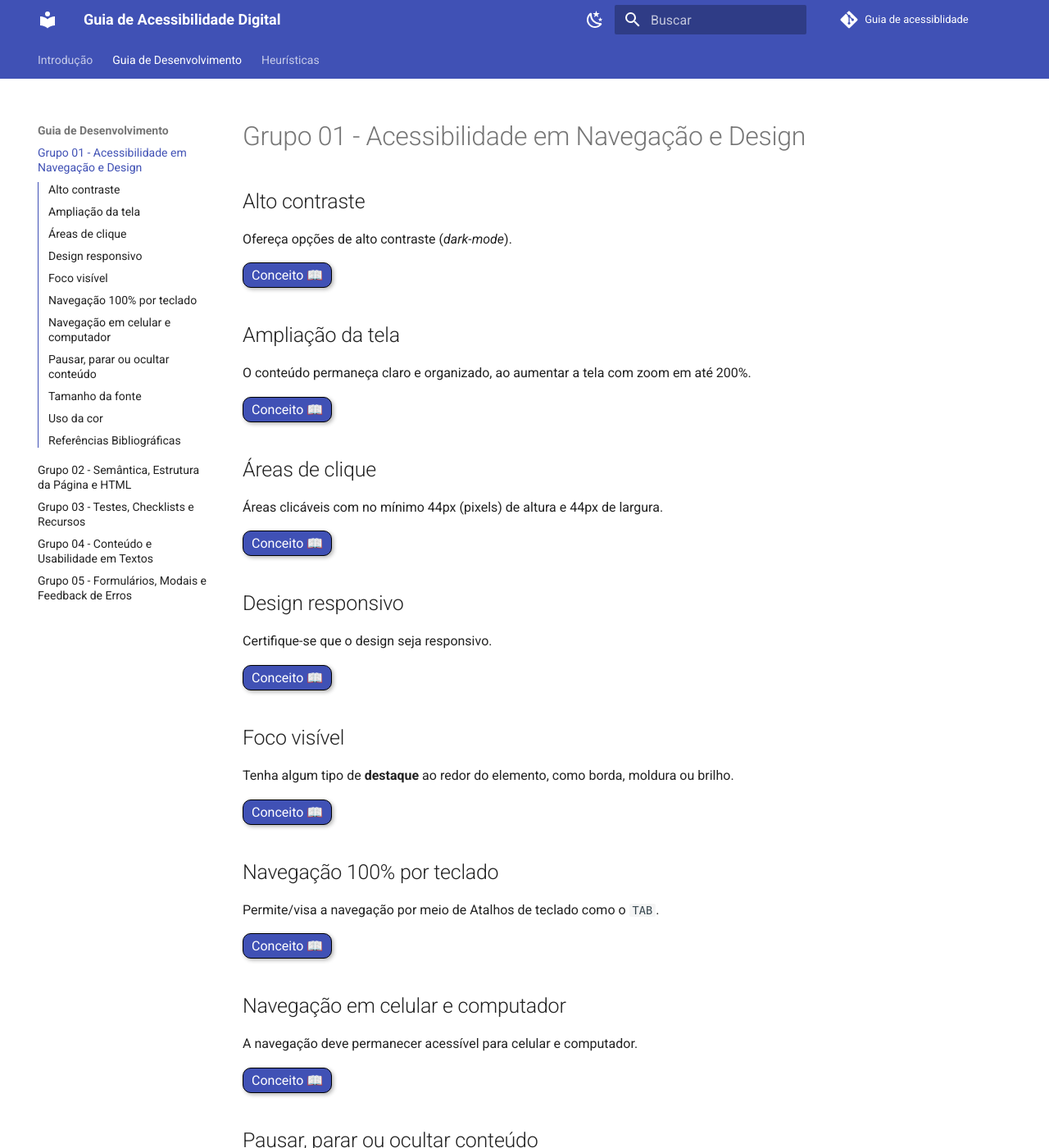
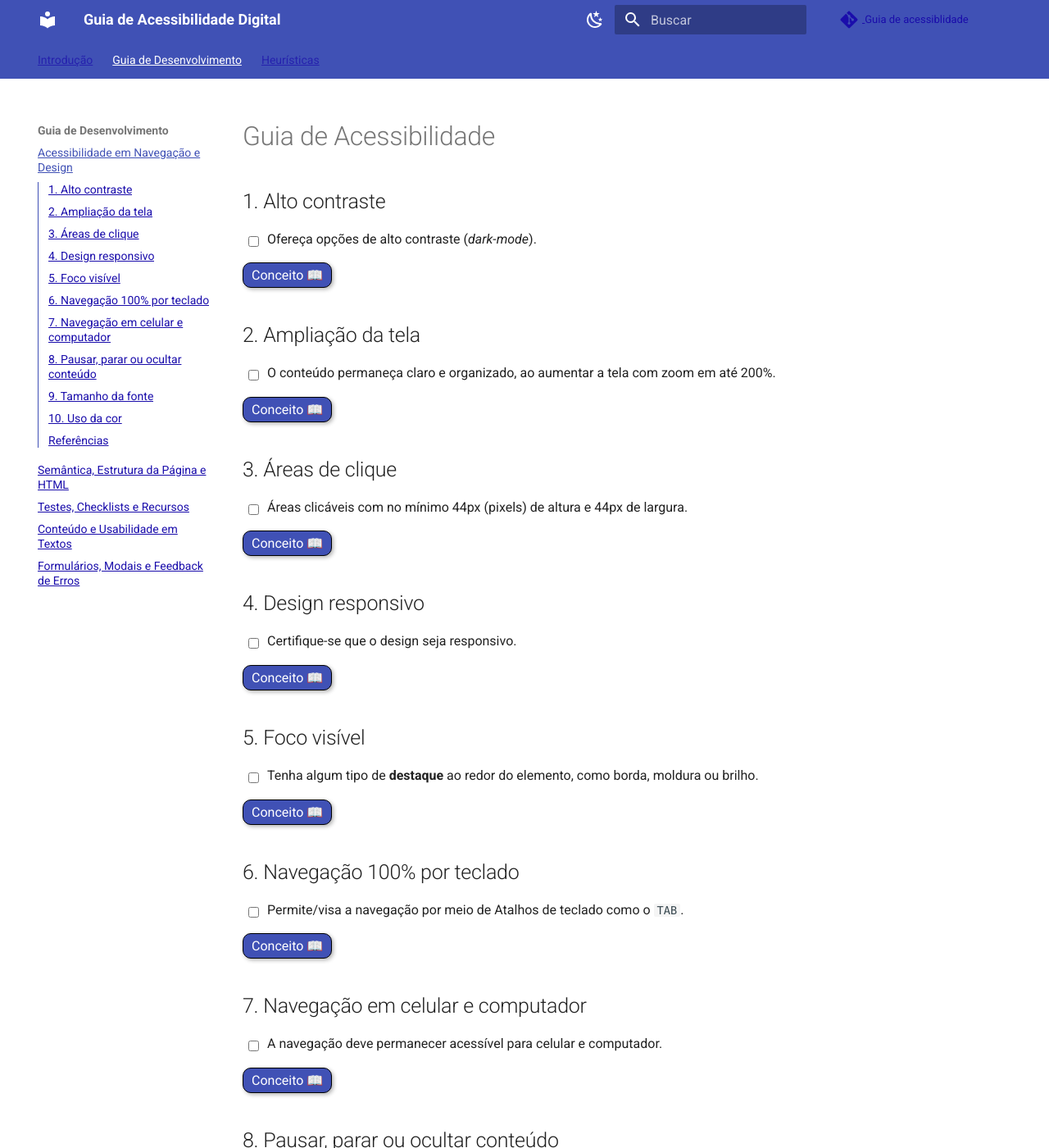
Before and after one commit to joseandre25/IHC-G02-Guia-De-Acessibilidade, an MkDocs documentation site: the page built from docs/topics/grupo1.md, in a window 1280 px wide and 1400 px high. Shown: the whole window at 82% size. Built offline with MkDocs 1.6.1 and Material for MkDocs 9.7.7, drawn with Linux system fonts in a browser that asks for light colours; some web fonts are replaced; comment, search, counter and statistics services are not loaded; some of the changed text lies outside the part shown.

Commit message:
feat: referencias

````diff
--- a/docs/topics/grupo1.md
+++ b/docs/topics/grupo1.md
@@ -1,5 +1,7 @@
-## Alto contraste
-Ofereça opções de alto contraste (*dark-mode*).
+# Guia de Acessibilidade
+
+## 1. Alto contraste
+- [ ] Ofereça opções de alto contraste (*dark-mode*).
 
 <style>
   button:not(#aumentar):not(#diminuir) {
@@ -23,34 +25,34 @@
   Conceito 📖
 </button>
 <div id="altocontraste" style="display: none;">
-O alto contraste facilita a leitura e a compreensão do conteúdo para pessoas com dificuldades visuais, como daltonismo ou visão embaçada. Quando as cores de fundo e texto têm um contraste forte, é mais fácil para essas pessoas distinguir as informações, tornando o site mais inclusivo e acessível para todos. Isso ajuda a garantir que mais pessoas possam navegar de forma eficiente e sem barreiras.
+O alto contraste facilita a leitura e a compreensão do conteúdo para pessoas com dificuldades visuais, como daltonismo ou visão embaçada. Quando as cores de fundo e texto têm um contraste forte, é mais fácil para essas pessoas distinguir as informações, tornando o site mais inclusivo e acessível para todos. Isso ajuda a garantir que mais pessoas possam navegar de forma eficiente e sem barreiras. <a href="#referencia-1">[1]</a>
 </div>
 
-## Ampliação da tela
+## 2. Ampliação da tela
 
-O conteúdo permaneça claro e organizado, ao aumentar a tela com zoom em até 200%.
+- [ ] O conteúdo permaneça claro e organizado, ao aumentar a tela com zoom em até 200%.
 
 <button onclick="let el = document.getElementById('ZOOM'); el.style.display = el.style.display === 'none' ? 'block' : 'none';">
   Conceito 📖
 </button>
 <div id="ZOOM" style="display: none;">
-Ao aumentar a tela com o zoom do navegador em até 200%, o conteúdo precisa continuar claro e organizado, sem que nenhuma informação desapareça ou fique sobreposta.
+Ao aumentar a tela com o zoom do navegador em até 200%, o conteúdo precisa continuar claro e organizado, sem que nenhuma informação desapareça ou fique sobreposta. <a href="#referencia-2">[2]</a>
 </div>
 
-## Áreas de clique
+## 3. Áreas de clique
 
-Áreas clicáveis com no mínimo 44px (pixels) de altura e 44px de largura.
+- [ ] Áreas clicáveis com no mínimo 44px (pixels) de altura e 44px de largura.
 
 <button onclick="let el = document.getElementById('clique'); el.style.display = el.style.display === 'none' ? 'block' : 'none';">
   Conceito 📖
 </button>
 <div id="clique" style="display: none;">
-Os botões e áreas de clique de uma página devem ter um tamanho suficiente para que qualquer pessoa consiga usar com facilidade e segurança. Em computadores, o tamanho mínimo recomendado é de 24x24px, e em celulares é 48x48px. Mesmo que o ícone ou botão em si seja menor, como por exemplo 40px ou 20px de largura. Porém, não tão grandes a ponto de invadirem o espaço de outros botões ou elementos próximos. Ainda mais em telas menores para não ocorrer cliques acidentais.
+Os botões e áreas de clique de uma página devem ter um tamanho suficiente para que qualquer pessoa consiga usar com facilidade e segurança. Em computadores, o tamanho mínimo recomendado é de 24x24px, e em celulares é 48x48px. Mesmo que o ícone ou botão em si seja menor, como por exemplo 40px ou 20px de largura. Porém, não tão grandes a ponto de invadirem o espaço de outros botões ou elementos próximos. Ainda mais em telas menores para não ocorrer cliques acidentais. <a href="#referencia-3">[3]</a>
 </div>
 
-## Design responsivo
+## 4. Design responsivo
 
-Certifique-se que o design seja responsivo.
+- [ ] Certifique-se que o design seja responsivo.
 
 <button onclick="let el = document.getElementById('responsivo'); el.style.display = el.style.display === 'none' ? 'block' : 'none';">
   Conceito 📖
@@ -58,12 +60,12 @@
 <div id="responsivo" style="display: none;">
 O design responsivo é muito importante para a acessibilidade, pois permite que a interface se adapte às necessidades de quem está navegando.
 
-Uma dica é começar a criar o design para celular e, depois, ajustar para computadores. Isso facilita o desenvolvimento e garante que o conteúdo fique bem organizado em telas de todos os tamanhos.
+Uma dica é começar a criar o design para celular e, depois, ajustar para computadores. Isso facilita o desenvolvimento e garante que o conteúdo fique bem organizado em telas de todos os tamanhos. <a href="#referencia-4">[4]</a>
 </div>
 
-## Foco visível
+## 5. Foco visível
 
-Tenha algum tipo de **destaque** ao redor do elemento, como borda, moldura ou brilho.
+- [ ] Tenha algum tipo de **destaque** ao redor do elemento, como borda, moldura ou brilho.
 
 <button onclick="let el = document.getElementById('focov'); el.style.display = el.style.display === 'none' ? 'block' : 'none';">
   Conceito 📖
@@ -71,52 +73,52 @@
 <div id="focov" style="display: none;">
 Garantir que o foco esteja visível na tela é essencial. O foco é como um destaque ao redor do elemento em que o usuário está interagindo, como uma borda ou moldura. Quando o foco não aparece ou simplesmente não existe, fica muito difícil navegar usando apenas o teclado.
 
-Para resolver isso, use recursos visuais para mostrar claramente onde está o foco.
+Para resolver isso, use recursos visuais para mostrar claramente onde está o foco. <a href="#referencia-5">[5]</a>
 </div>
 
-## Navegação 100% por teclado
+## 6. Navegação 100% por teclado
 
-Permite/visa a navegação por meio de Atalhos de teclado como o ```TAB```.
+- [ ] Permite/visa a navegação por meio de Atalhos de teclado como o ```TAB```.
 
 <button onclick="let el = document.getElementById('teclado'); el.style.display = el.style.display === 'none' ? 'block' : 'none';">
   Conceito 📖
 </button>
 <div id="teclado" style="display: none;">
-Todas as funções de uma página web precisam funcionar usando apenas o teclado. Por isso, é importante evitar efeitos visuais que dependem somente do movimento do mouse, como quando passamos o cursor sobre algo (<i>mouseover</i>) para revelar informações. Uma boa alternativa é fazer com que as ações também sejam ativadas com um clique, permitindo que pessoas que usam leitores de tela consigam acessar tudo usando o teclado.
+Todas as funções de uma página web precisam funcionar usando apenas o teclado. Por isso, é importante evitar efeitos visuais que dependem somente do movimento do mouse, como quando passamos o cursor sobre algo (<i>mouseover</i>) para revelar informações. Uma boa alternativa é fazer com que as ações também sejam ativadas com um clique, permitindo que pessoas que usam leitores de tela consigam acessar tudo usando o teclado. <a href="#referencia-6">[6]</a>
 </div>
 
-## Navegação em celular e computador
+## 7. Navegação em celular e computador
 
-A navegação deve permanecer acessível para celular e computador.
+- [ ] A navegação deve permanecer acessível para celular e computador.
 
 <button onclick="let el = document.getElementById('navcel'); el.style.display = el.style.display === 'none' ? 'block' : 'none';">
   Conceito 📖
 </button>
 <div id="navcel" style="display: none;">
-No Brasil, há mais celulares do que computadores, e muitas pessoas navegam por *notebooks* ou desktops sem encontrar problemas. Porém, ao acessar o mesmo conteúdo pelo celular, é possível que surjam barreiras, algo que não deveria ocorrer. A experiência de navegação acessível pode variar bastante dependendo do fabricante do celular ou do navegador utilizado.
+No Brasil, há mais celulares do que computadores, e muitas pessoas navegam por *notebooks* ou desktops sem encontrar problemas. Porém, ao acessar o mesmo conteúdo pelo celular, é possível que surjam barreiras, algo que não deveria ocorrer. A experiência de navegação acessível pode variar bastante dependendo do fabricante do celular ou do navegador utilizado. <a href="#referencia-4">[4]</a>
 </div>
 
-## Pausar, parar ou ocultar conteúdo
+## 8. Pausar, parar ou ocultar conteúdo
 
-Conteúdos que se movem, permita opções para pausar, reduzir movimento e avançar e voltar.
+- [ ] Conteúdos que se movem, permita opções para pausar, reduzir movimento e avançar e voltar.
 
 <button onclick="let el = document.getElementById('carrosel'); el.style.display = el.style.display === 'none' ? 'block' : 'none';">
   Conceito 📖
 </button>
 <div id="carrosel" style="display: none;">
 Para conteúdos que se movem, como carrosseis, é essencial permitir que o usuário possa pausar, esconder ou parar. Movimentos automáticos sem controle podem prejudicar a experiência de pessoas com condições neurodiversas ou que usam leitores de tela. Isso acontece porque esses conteúdos podem gerar sobrecarga mental, distrair do restante da página ou dificultar a navegação.
-Por isso, evite usar movimentos automáticos sempre que possível. Se for realmente necessário mantê-los, ofereça opções de pausar, reduzir o movimento, além de botões para avançar e voltar.
+Por isso, evite usar movimentos automáticos sempre que possível. Se for realmente necessário mantê-los, ofereça opções de pausar, reduzir o movimento, além de botões para avançar e voltar. <a href="#referencia-7">[7]</a>
 </div>
 
-## Tamanho da fonte
+## 9. Tamanho da fonte
 
-Tenha ferramentas que aumentem ou diminuiam a fonte para o leitor.
+- [ ] Tenha ferramentas que aumentem ou diminuiam a fonte para o leitor.
 
 <button onclick="let el = document.getElementById('tamanho'); el.style.display = el.style.display === 'none' ? 'block' : 'none';">
   Conceito 📖
 </button>
 <div id="tamanho" style="display: none;">
-Botões para ajuste do tamanho das letras, embora não sejam obrigatórios para garantir a acessibilidade, podem ser úteis para os usuários. Isso ocorre porque muitas pessoas com deficiência já utilizam essas funções diretamente em seus navegadores ou por meio de atalhos no teclado. No entanto, é fundamental que o site seja bem elaborado e compatível com essas ferramentas. Assim, esses botões podem oferecer mais conforto durante a navegação.
+Botões para ajuste do tamanho das letras, embora não sejam obrigatórios para garantir a acessibilidade, podem ser úteis para os usuários. Isso ocorre porque muitas pessoas com deficiência já utilizam essas funções diretamente em seus navegadores ou por meio de atalhos no teclado. No entanto, é fundamental que o site seja bem elaborado e compatível com essas ferramentas. Assim, esses botões podem oferecer mais conforto durante a navegação. <a href="#referencia-8">[8]</a>
 <div class="container">
   <button id="aumentar" onclick="aumentarFonte()">A+</button>
   <button id="diminuir" onclick="diminuirFonte()">A-</button>
@@ -157,17 +159,80 @@
 </style>
 </div>
 
-## Uso da cor
+## 10. Uso da cor
 
-Verificar a escolha das cores de maneira mais adequada.
+- [ ] Verificar a escolha das cores de maneira mais adequada.
 
 <button onclick="let el = document.getElementById('cor'); el.style.display = el.style.display === 'none' ? 'block' : 'none';">
   Conceito 📖
 </button>
 <div id="cor" style="display: none;">
-A escolha das cores de um site deve ser feita com cuidado, pois as pessoas enxergam as cores de formas diferentes. Algumas têm dificuldade em distinguir certas cores, como nos casos de daltonismo, em que a pessoa pode não enxergar vermelho, verde, azul ou, em alguns casos, nenhuma cor. Por isso, as cores podem ter um impacto muito grande na forma como essas pessoas entendem o conteúdo.
+A escolha das cores de um site deve ser feita com cuidado, pois as pessoas enxergam as cores de formas diferentes. Algumas têm dificuldade em distinguir certas cores, como nos casos de daltonismo, em que a pessoa pode não enxergar vermelho, verde, azul ou, em alguns casos, nenhuma cor. Por isso, as cores podem ter um impacto muito grande na forma como essas pessoas entendem o conteúdo. <a href="#referencia-9">[9]</a>
 </div>
 
-## Referências Bibliográficas
+## Referências
 
-> <a id="RP1" href="https://www.w3.org/WAI/WCAG22/Understanding/use-of-color.html](https://www.w3.org/WAI/WCAG22/Understanding/use-of-color.html"></a> WCAG 2.2 Understanding Docs. SC 1.4.1 Use of Color (Level A). Disponível em: [https://www.w3.org/WAI/WCAG22/Understanding/use-of-color.html](https://www.w3.org/WAI/WCAG22/Understanding/use-of-color.html). Acesso em: 9 Mai. 2024.
+<a id="referencia-1" href="https://www.w3c.br/traducoes/wcag/wcag21-pt-BR/#contrast-minimum" target="_blank" aria-label="WCAG 2.1 - Constraste (Seção 1.4.3). Abre em uma nova aba">
+  1. WCAG 2.1 - Constraste (Seção 1.4.3)
+</a>. Disponível em: <a href="https://www.w3c.br/traducoes/wcag/wcag21-pt-BR/#contrast-minimum" target="_blank" aria-label="Link para WCAG 2.1 - Constraste (Seção 1.4.3). Abre em uma nova aba">
+  https://www.w3c.br/traducoes/wcag/wcag21-pt-BR/#contrast-minimum
+</a>. Acesso em 24 Jan. 2025.
+
+<a id="referencia-2" href="https://www.w3c.br/traducoes/wcag/wcag21-pt-BR/#resize-text" target="_blank" aria-label="WCAG 2.1 - Redimensionamento de Texto (Seção 1.4.4). Abre em uma nova aba">
+  2. WCAG 2.1 - Redimensionamento de Texto (Seção 1.4.4)
+</a>. Disponível em: <a href="https://www.w3c.br/traducoes/wcag/wcag21-pt-BR/#resize-text" target="_blank" aria-label="Link para WCAG 2.1 - Redimensionamento de Texto (Seção 1.4.4). Abre em uma nova aba">
+  https://www.w3c.br/traducoes/wcag/wcag21-pt-BR/#resize-text
+</a>. Acesso em 24 Jan. 2025.
+
+<a id="referencia-3" href="https://www.w3c.br/traducoes/wcag/wcag21-pt-BR/#target-size" target="_blank" aria-label="WCAG 2.1 - Tamanho do Alvo (Seção 2.5.5). Abre em uma nova aba">
+  3. WCAG 2.1 - Tamanho do Alvo (Seção 2.5.5)
+</a>. Disponível em: <a href="https://www.w3c.br/traducoes/wcag/wcag21-pt-BR/#target-size" target="_blank" aria-label="Link para WCAG 2.1 - Tamanho do Alvo (Seção 2.5.5). Abre em uma nova aba">
+  https://www.w3c.br/traducoes/wcag/wcag21-pt-BR/#target-size
+</a>. Acesso em 24 Jan. 2025.
+
+<a id="referencia-4" href="https://www.w3c.br/traducoes/wcag/wcag21-pt-BR/#cc2" target="_blank" aria-label="WCAG 2.1 - Responsividade (Seção 2.1). Abre em uma nova aba">
+  4. WCAG 2.1 - Responsividade (Seção 2.1)
+</a>. Disponível em: <a href="https://www.w3c.br/traducoes/wcag/wcag21-pt-BR/#cc2" target="_blank" aria-label="Link para WCAG 2.1 - Responsividade (Seção 2.1). Abre em uma nova aba">
+  https://www.w3c.br/traducoes/wcag/wcag21-pt-BR/#cc2
+</a>. Acesso em 24 Jan. 2025.
+
+<a id="referencia-5" href="https://www.w3c.br/traducoes/wcag/wcag21-pt-BR/#focus-visible" target="_blank" aria-label="WCAG 2.1 - Foco Visível (Seção 2.4.7). Abre em uma nova aba">
+  5. WCAG 2.1 - Foco Visível (Seção 2.4.7)
+</a>. Disponível em: <a href="https://www.w3c.br/traducoes/wcag/wcag21-pt-BR/#focus-visible" target="_blank" aria-label="Link para WCAG 2.1 - Foco Visível (Seção 2.4.7). Abre em uma nova aba">
+  https://www.w3c.br/traducoes/wcag/wcag21-pt-BR/#focus-visible
+</a>. Acesso em 24 Jan. 2025.
+
+<a id="referencia-6" href="https://www.w3c.br/traducoes/wcag/wcag21-pt-BR/#keyboard-accessible" target="_blank" aria-label="WCAG 2.1 - Acessibilidade por Teclado (Seção 2.1). Abre em uma nova aba">
+  6. WCAG 2.1 - Acessibilidade por Teclado (Seção 2.1)
+</a>. Disponível em: <a href="https://www.w3c.br/traducoes/wcag/wcag21-pt-BR/#keyboard-accessible" target="_blank" aria-label="Link para WCAG 2.1 - Acessibilidade por Teclado (Seção 2.1). Abre em uma nova aba">
+  https://www.w3c.br/traducoes/wcag/wcag21-pt-BR/#keyboard-accessible
+</a>. Acesso em 24 Jan. 2025.
+
+<a id="referencia-7" href="https://www.w3c.br/traducoes/wcag/wcag21-pt-BR/#pause-stop-hide" target="_blank" aria-label="WCAG 2.1 - Pausar, Parar ou Ocultar Conteúdo (Seção 2.2.2). Abre em uma nova aba">
+  7. WCAG 2.1 - Pausar, Parar ou Ocultar Conteúdo (Seção 2.2.2)
+</a>. Disponível em: <a href="https://www.w3c.br/traducoes/wcag/wcag21-pt-BR/#pause-stop-hide" target="_blank" aria-label="Link para WCAG 2.1 - Pausar, Parar ou Ocultar Conteúdo (Seção 2.2.2). Abre em uma nova aba">
+  https://www.w3c.br/traducoes/wcag/wcag21-pt-BR/#pause-stop-hide
+</a>. Acesso em 24 Jan. 2025.
+
+<a id="referencia-8" href="https://www.w3c.br/traducoes/wcag/wcag21-pt-BR/#text-alternatives" target="_blank" aria-label="WCAG 2.1 - Tamanho da fonte (Seção 1.1.1). Abre em uma nova aba">
+  8. WCAG 2.1 - Tamanho da fonte (Seção 1.1.1)
+</a>. Disponível em: <a href="https://www.w3c.br/traducoes/wcag/wcag21-pt-BR/#text-alternatives" target="_blank" aria-label="Link para WCAG 2.1 - Tamanho da fonte (Seção 1.1.1). Abre em uma nova aba">
+  https://www.w3c.br/traducoes/wcag/wcag21-pt-BR/#text-alternatives
+</a>. Acesso em 24 Jan. 2025.
+
+<a id="referencia-9" href="https://www.w3c.br/traducoes/wcag/wcag21-pt-BR/#use-of-color" target="_blank" aria-label="WCAG 2.1 - Uso de Cor (Seção 1.4.1). Abre em uma nova aba">
+  9. WCAG 2.1 - Uso de Cor (Seção 1.4.1)
+</a>. Disponível em: <a href="https://www.w3c.br/traducoes/wcag/wcag21-pt-BR/#use-of-color" target="_blank" aria-label="Link para WCAG 2.1 - Uso de Cor (Seção 1.4.1). Abre em uma nova aba">
+  https://www.w3c.br/traducoes/wcag/wcag21-pt-BR/#use-of-color
+</a>. Acesso em 24 Jan. 2025.
+
+<style>
+  a {
+    color: #1a0dab; /* Cor do link */
+    text-decoration: underline; /* Sublinhado para indicar link */
+  }
+  a:focus {
+    outline: 2px solid #0056b3; /* Contorno visível ao focar */
+    outline-offset: 2px;
+  }
+</style>
--- a/mkdocs.yml
+++ b/mkdocs.yml
@@ -6,11 +6,11 @@
 nav:
   - Introdução: index.md
   - Guia de Desenvolvimento:
-    - Grupo 01 - Acessibilidade em Navegação e Design: topics/grupo1.md
-    - Grupo 02 - Semântica, Estrutura da Página e HTML: topics/grupo2.md
-    - Grupo 03 - Testes, Checklists e Recursos: topics/grupo3.md
-    - Grupo 04 - Conteúdo e Usabilidade em Textos: topics/grupo4.md
-    - Grupo 05 - Formulários, Modais e Feedback de Erros: topics/grupo5.md
+    - Acessibilidade em Navegação e Design: topics/grupo1.md
+    - Semântica, Estrutura da Página e HTML: topics/grupo2.md
+    - Testes, Checklists e Recursos: topics/grupo3.md
+    - Conteúdo e Usabilidade em Textos: topics/grupo4.md
+    - Formulários, Modais e Feedback de Erros: topics/grupo5.md
   - Heurísticas: heuristicas.md
 
 theme:
````
Also changed, not shown: docs/topics/grupo2.md (+8 -7 lines), docs/topics/grupo3.md (+1 -2 lines), docs/topics/grupo4.md (+2 -0 lines), docs/topics/grupo5.md (+1 -0 lines).
